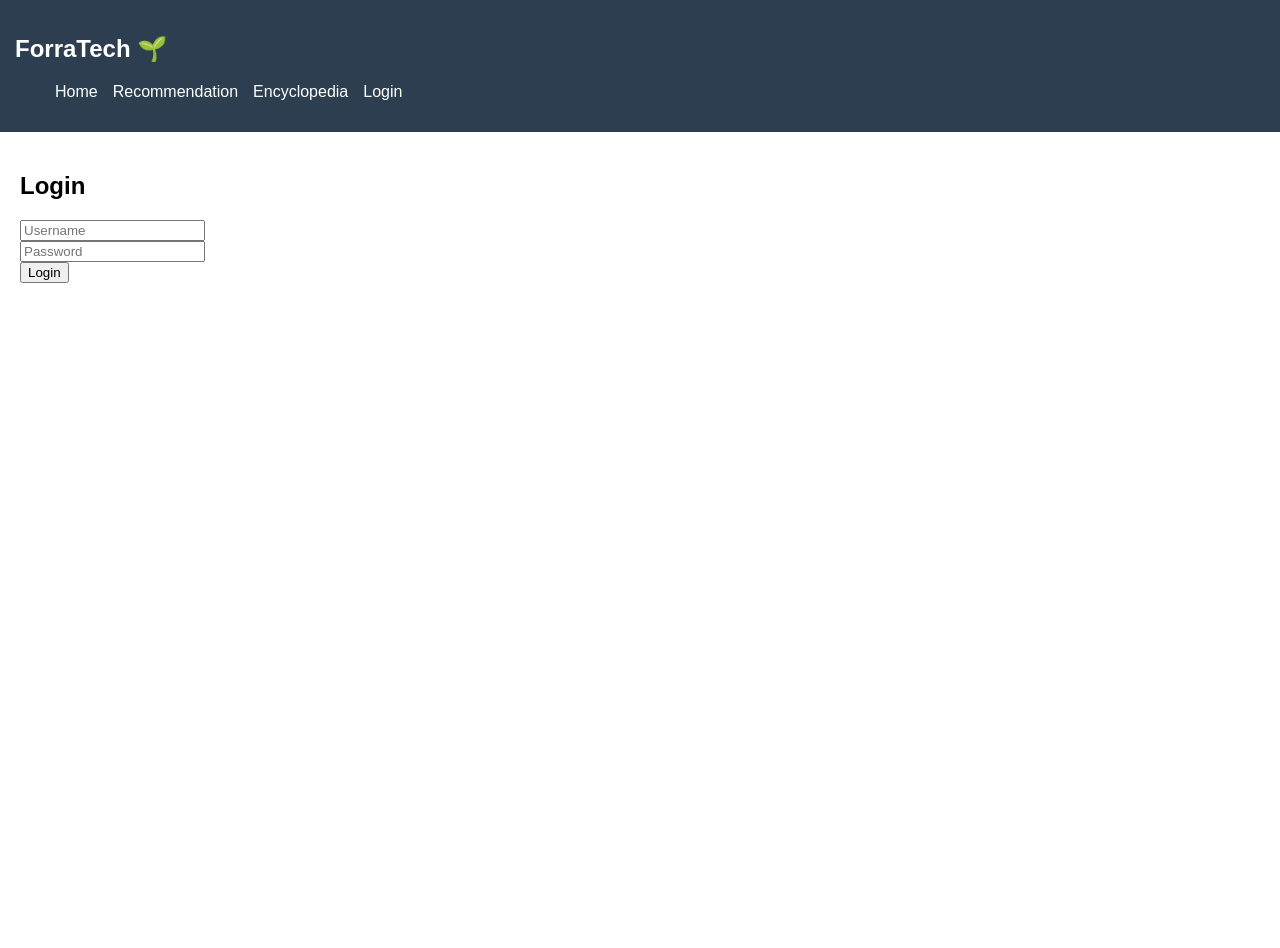
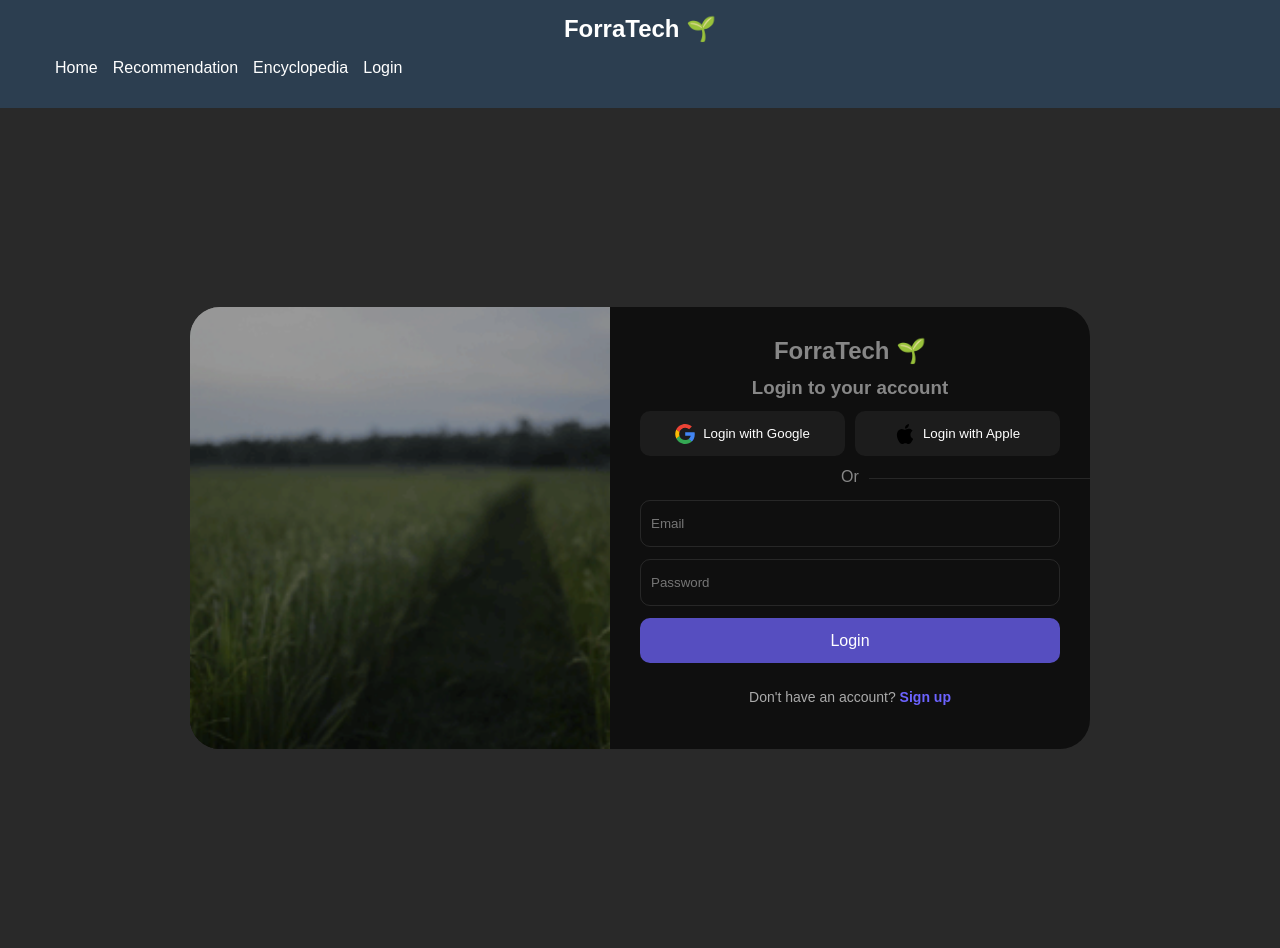
Before and after one commit to Sr-Sirius/Ing-Software-II-ForraTech-Proyect, a Flask app: page /auth/login in a window 1280 px wide. Before the commit the page ends 283 px from the top, so only its background shows below. Run offline with Flask 3, Linux system fonts and the light colour scheme.

Commit message:
feat(ui): implement animated login background with GIF and improved layout styling

```diff
--- /dev/null
+++ b/app/static/css/pages/login.css
@@ -0,0 +1,143 @@
+body {
+    background: #292929;
+    color: #878787;
+}
+
+/* CONTENEDOR */
+.login-container {
+    display: flex;
+    justify-content: center;
+    align-items: center;
+    height: 100vh;
+}
+
+/* CARD */
+.card {
+    display: flex;
+    background: #0f0f0f;
+    border-radius: 30px;
+    width: clamp(300px, 85vw, 900px);
+    overflow: hidden;
+}
+
+/* HERO */
+.hero {
+    flex: 1;
+    position: relative;
+}
+
+.bg {
+    width: 100%;
+    height: 100%;
+    background: url("../../images/forage.gif") center/cover no-repeat;
+}
+
+.hero::after {
+    content: "";
+    position: absolute;
+    inset: 0;
+    background: rgba(0, 0, 0, 0.4);
+}
+
+/* FORM */
+form {
+    flex: 1;
+    padding: 30px;
+    display: flex;
+    flex-direction: column;
+    gap: 12px;
+}
+
+/* TEXT */
+h2, h3 {
+    text-align: center;
+    margin: 0;
+}
+
+/* INPUTS */
+input {
+    height: 45px;
+    border-radius: 10px;
+    border: 1px solid rgba(255,255,255,0.1);
+    padding: 0 10px;
+    background: transparent;
+    color: white;
+}
+
+/* BUTTON */
+button[type="submit"] {
+    background: #564ec0;
+    color: white;
+    border: none;
+    border-radius: 10px;
+    height: 45px;
+    font-size: 16px;
+}
+
+/* SOCIAL */
+.socials {
+    display: flex;
+    gap: 10px;
+}
+
+.social-btn {
+    flex: 1;
+    display: flex;
+    align-items: center;
+    justify-content: center;
+    gap: 8px;
+    background: #1c1c1c;
+    border: none;
+    border-radius: 10px;
+    height: 45px;
+    color: white;
+}
+
+/* OR LINE */
+.or {
+    position: relative;
+    text-align: center;
+    height: 20px;
+}
+
+.or::before {
+    content: "";
+    position: absolute;
+    width: 100%;
+    height: 1px;
+    background: rgba(255,255,255,0.1);
+    top: 50%;
+}
+
+.or::after {
+    content: "Or";
+    position: relative;
+    background: #0f0f0f;
+    padding: 0 10px;
+}
+
+.social-btn img {
+    width: 20px;
+    height: 20px;
+    object-fit: contain;
+}
+
+.social-btn {
+    overflow: hidden;
+}
+
+.register-link {
+    text-align: center;
+    font-size: 14px;
+    color: #aaa;
+}
+
+.register-link a {
+    color: #6c63ff;
+    text-decoration: none;
+    font-weight: bold;
+}
+
+.register-link a:hover {
+    text-decoration: underline;
+}
--- a/app/templates/auth/login.html
+++ b/app/templates/auth/login.html
@@ -1,11 +1,50 @@
 {% extends "base.html" %}
 
 {% block content %}
-<h2>Login</h2>
+<link rel="stylesheet" href="{{ url_for('static', filename='css/pages/login.css') }}">
 
-<form>
-    <input type="text" placeholder="Username"><br>
-    <input type="password" placeholder="Password"><br>
-    <button type="submit">Login</button>
-</form>
+<div class="login-container">
+
+    <div class="card">
+
+        <!-- LEFT SIDE -->
+        <div class="hero">
+            <div class="bg"></div>
+        </div>
+
+        <!-- RIGHT SIDE -->
+        <form>
+
+            <h2>ForraTech 🌱</h2>
+            <h3>Login to your account</h3>
+
+            <div class="socials">
+                <button class="social-btn">
+                    <img src="{{ url_for('static', filename='images/google.svg') }}">
+                    <p><span class="extra-text">Login with</span> Google</p>
+                </button>
+
+                <button class="social-btn">
+                    <img src="{{ url_for('static', filename='images/apple.svg') }}">
+                    <p><span class="extra-text">Login with</span> Apple</p>
+                </button>
+            </div>
+
+            <span class="or"></span>
+
+            <input type="email" placeholder="Email">
+            <input type="password" placeholder="Password">
+
+            <button type="submit">Login</button>
+
+            <p class="register-link">
+                Don't have an account?
+                <a href="{{ url_for('auth.register') }}">Sign up</a>
+            </p>
+
+        </form>
+
+    </div>
+
+</div>
 {% endblock %}
--- a/app/templates/base.html
+++ b/app/templates/base.html
@@ -4,6 +4,8 @@
     <meta charset="UTF-8">
     <title>ForraTech</title>
     <link rel="stylesheet" href="{{ url_for('static', filename='css/style.css') }}">
+    <link rel="stylesheet" href="{{ url_for('static', filename='css/base.css') }}">
+    <link rel="stylesheet" href="{{ url_for('static', filename='css/components.css') }}">
 </head>
 <body>
 
```
Also changed, not shown: app/static/css/base.css (added), app/static/css/components.css (added), app/static/css/pages/encyclopedia.css (added), app/static/css/pages/home.css (added), app/static/css/pages/recommendation.css (added), app/static/images/apple.svg (added), app/static/images/forage.gif (added), app/static/images/google.svg (added).
